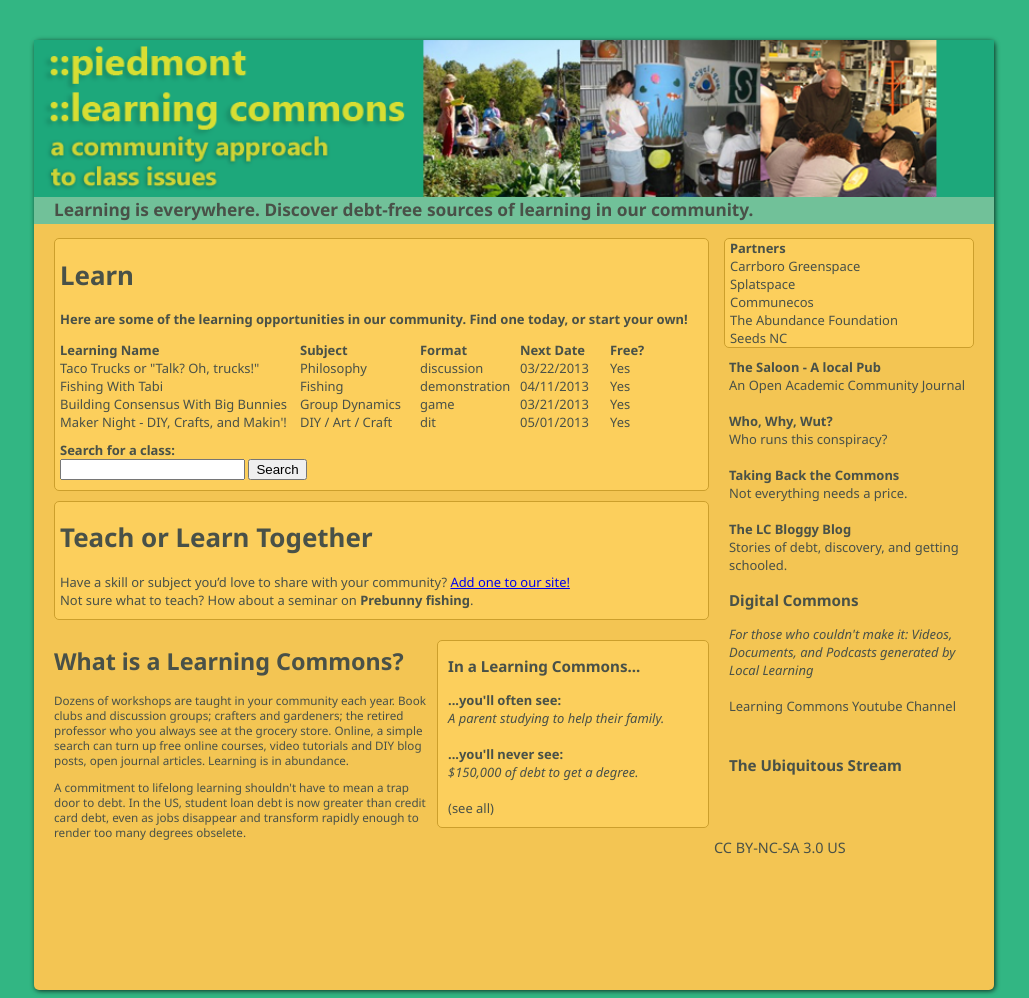
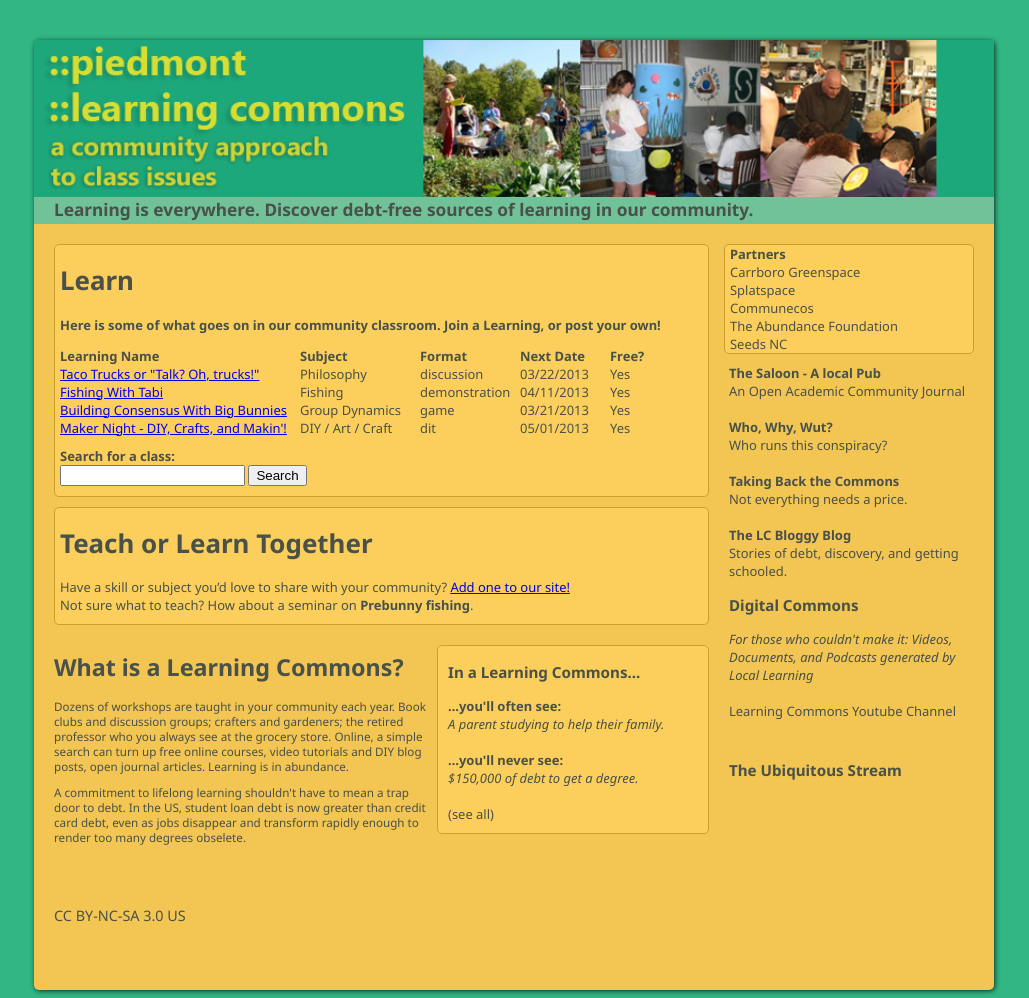
Before and after one commit to mpants/learningcommons, a Django app: page / in a window 1280 px wide. Shown: the whole page, without its empty margins (126-1155 px from the left). Run offline with Django 3.2, Linux system fonts and the light colour scheme; data comes from the database, SQL or seed files in the repository; parts of the project's set-up code (start-up, migrations or seed data) failed here and were passed over.

Commit message:
converted to base template system, added viewlearning, known bug because classurl needs to be added to database

```diff
--- /dev/null
+++ b/learningcommons/templates/base.html
@@ -0,0 +1,49 @@
+<!DOCTYPE html>
+<html lang="en">
+	<head>
+		<meta charset="utf-8" />
+
+		<!-- Always force latest IE rendering engine (even in intranet) & Chrome Frame
+		Remove this if you use the .htaccess -->
+		<meta http-equiv="X-UA-Compatible" content="IE=edge,chrome=1" />
+
+		<title>{% block title %}{% endblock %}</title>
+		<meta name="description" content="" />
+		<meta name="author" content="M.Charlemagne" />
+
+		<meta name="viewport" content="width=device-width; initial-scale=1.0" />
+
+		<!-- Replace favicon.ico & apple-touch-icon.png in the root of your domain and delete these references -->
+		<link rel="shortcut icon" href="/favicon.ico" />
+		<link rel="stylesheet" href="{{ STATIC_URL }}css/style.css" type="text/css" media="screen" />
+		<link href='http://fonts.googleapis.com/css?family=Roboto+Condensed' rel='stylesheet' type='text/css'>
+		<link href='http://fonts.googleapis.com/css?family=Noto+Sans:400,400italic,700,700italic' rel='stylesheet' type='text/css'>
+	</head>
+
+	<body>
+		<div id="wrapper">
+			<header>
+			<div id="header">
+				<div id="logo">
+					<a href="/"><img src="{{ STATIC_URL }}img/piedmont-learning-commons.png" width="100%"/></a>
+				</div>
+
+			</div>
+			<div id="intro-text">
+				<strong>Learning is everywhere.  Discover debt-free sources of learning in our community.</strong>
+			</div>
+			</header>
+			{% block content %}{% endblock %}
+			{% block footer %}
+			<footer>
+				<div id="footer">
+				<p>
+					CC BY-NC-SA 3.0 US
+				</p>
+				</div>
+			</footer>
+			{% endblock %}
+
+		</div>
+	</body>
+</html>
--- a/learningcommons/templates/home.html
+++ b/learningcommons/templates/home.html
@@ -1,77 +1,62 @@
-<!DOCTYPE html>
-<html lang="en">
-	<head>
-		<meta charset="utf-8" />
+{% extends 'base.html' %}
 
-		<!-- Always force latest IE rendering engine (even in intranet) & Chrome Frame
-		Remove this if you use the .htaccess -->
-		<meta http-equiv="X-UA-Compatible" content="IE=edge,chrome=1" />
+{% block title %}Piedmont Learning Commons | A Free Community Approach To Class{% endblock %}
 
-		<title>displayclasses</title>
-		<meta name="description" content="" />
-		<meta name="author" content="M.Charlemagne" />
-
-		<meta name="viewport" content="width=device-width; initial-scale=1.0" />
-
-		<!-- Replace favicon.ico & apple-touch-icon.png in the root of your domain and delete these references -->
-		<link rel="shortcut icon" href="/favicon.ico" />
-		<link rel="stylesheet" href="{{ STATIC_URL }}css/style.css" type="text/css" media="screen" />
-		<link href='http://fonts.googleapis.com/css?family=Roboto+Condensed' rel='stylesheet' type='text/css'>
-		<link href='http://fonts.googleapis.com/css?family=Noto+Sans:400,400italic,700,700italic' rel='stylesheet' type='text/css'>
-	</head>
-
-	<body>
-		<div id="wrapper">
-			<div id="header">
-				<div id="logo">
-					<img src="{{ STATIC_URL }}img/piedmont-learning-commons.png" width="100%"/>
-				</div>
-
-			</div>
-			<div id="intro-text">
-					<strong>Learning is everywhere.  Discover debt-free sources of learning in our community.</strong>
-				</div>
-			<!--
-			<nav>
-				<p>
-					<a href="/">Home</a>
-				</p>
-				<p>
-					<a href="/contact">Contact</a>
-				</p>
-			</nav>
-			-->
+{% block content %}
 <div id="main">
 
 	<div class="classes-listing">
 		<div id="learn-area">
 			<h1>Learn</h1>
-					<p><strong>Here are some of the learning opportunities in our community.  Find one today, or start your own!</strong></p>
+			<p>
+				<strong>Here is some of what goes on in our community classroom.  Join a Learning, or post your own!</strong>
+			</p>
 			<strong>
 			<div class="class-listing">
-					<div class="class-name">Learning Name</div>
-					<div class="class-subject">Subject</div>
-					<div class="class-format">Format</div>
-					<div class="class-nextdate">Next Date</div>
-					<div class="class-isfree">Free?</div>
+				<div class="class-name">
+					Learning Name
 				</div>
-					</strong>
+				<div class="class-subject">
+					Subject
+				</div>
+				<div class="class-format">
+					Format
+				</div>
+				<div class="class-nextdate">
+					Next Date
+				</div>
+				<div class="class-isfree">
+					Free?
+				</div>
+			</div> </strong>
 			{% for class in classes %}
 			<div class="class-listing">
-						<div class="class-name">{{ class }}</div>
-						<div class="class-subject">{{ class.classsubject }}</div>
-						<div class="class-format">{{ class.classformat }}</div>
-						<div class="class-nextdate">{{ class.classnextdate|date:"SHORT_DATE_FORMAT" }}</div>
-						<div class="class-isfree">{{ class.classisfree }}</div>
+				<div class="class-name">
+					<a href='viewlearning/{{ class.classurl }}'>{{ class }}</a>
+				</div>
+				<div class="class-subject">
+					{{ class.classsubject }}
+				</div>
+				<div class="class-format">
+					{{ class.classformat }}
+				</div>
+				<div class="class-nextdate">
+					{{ class.classnextdate|date:"SHORT_DATE_FORMAT" }}
+				</div>
+				<div class="class-isfree">
+					{{ class.classisfree }}
+				</div>
 			</div>
 			<br/>
 			{% endfor %}
 			<div id="search-area">
 				<br/>
-					<strong>Search for a class:</strong><br/>
+				<strong>Search for a class:</strong>
+				<br/>
 				{% if errors %}
 				{% for error in errors %}
-						<br/>{{ error }}
+				<br/>
+				{{ error }}
 				{% endfor %}
 				<br/>
 				{% endif %}
@@ -81,60 +66,88 @@
 		<div id="teach-area">
 			<h1>Teach or Learn Together</h1>
 			Have a skill or subject you’d love to share with your community?
-					<a href="submitlearning/">Add one to our site!</a><br/>
+			<a href="submitlearning/">Add one to our site!</a>
+			<br/>
 
 			Not sure what to teach?  How about a seminar on <strong>{{ suggestion }}</strong>.
 		</div>
 		<div id="about">
 			<h1>What is a Learning Commons?</h1>
-					<p>Dozens of workshops are taught in your community each year.  Book clubs and discussion groups; crafters and gardeners; the retired professor who you always see at the grocery store.  Online, a simple search can turn up free online courses, video tutorials and DIY blog posts, open journal articles.  Learning is in abundance.</p>
-					<p>A commitment to lifelong learning shouldn't have to mean a trap door to debt.  In the US, student loan debt is now greater than credit card debt, even as jobs disappear and transform rapidly enough to render too many degrees obselete.</p>
+			<p>
+				Dozens of workshops are taught in your community each year.  Book clubs and discussion groups; crafters and gardeners; the retired professor who you always see at the grocery store.  Online, a simple search can turn up free online courses, video tutorials and DIY blog posts, open journal articles.  Learning is in abundance.
+			</p>
+			<p>
+				A commitment to lifelong learning shouldn't have to mean a trap door to debt.  In the US, student loan debt is now greater than credit card debt, even as jobs disappear and transform rapidly enough to render too many degrees obselete.
+			</p>
 		</div>
 		<div id="likely-never-see">
 			<h3>In a Learning Commons...</h3>
 			<div id="likely-see">
-						<strong>...you'll often see:</strong><br/>
-						<em>{{ likely }}</em><br/><br/>
+				<strong>...you'll often see:</strong>
+				<br/>
+				<em>{{ likely }}</em>
+				<br/>
+				<br/>
 			</div>
 			<div id="never-see">
-						<strong>...you'll never see:</strong><br/>
-						<em>{{ never }}</em><br/><br/>(see all)<br/>
+				<strong>...you'll never see:</strong>
+				<br/>
+				<em>{{ never }}</em>
+				<br/>
+				<br/>
+				(see all)
+				<br/>
 			</div>
 		</div>
 	</div>
 	<div id="sidebar">
 		<div id="partners">
-						<strong>Partners</strong><br/>
-						Carrboro Greenspace<br/>
-						Splatspace<br/>
-						Communecos<br/>
-						The Abundance Foundation<br/>
-						Seeds NC<br/>
+			<strong>Partners</strong>
+			<br/>
+			Carrboro Greenspace
+			<br/>
+			Splatspace
+			<br/>
+			Communecos
+			<br/>
+			The Abundance Foundation
+			<br/>
+			Seeds NC
+			<br/>
 		</div>
 
 		<div id="nav">
-						<strong>The Saloon - A local Pub</strong><br/>
-						An Open Academic Community Journal<br/>
+			<strong>The Saloon - A local Pub</strong>
 			<br/>
-						<strong>Who, Why, Wut?</strong><br/>
-						Who runs this conspiracy?<br/><br/>
-						<strong>Taking Back the Commons</strong><br/>
-						Not everything needs a price.</br><br/>
-						<strong>The LC Bloggy Blog</strong><br/>
-						Stories of debt, discovery, and getting schooled.<br/>
+			An Open Academic Community Journal
+			<br/>
+			<br/>
+			<strong>Who, Why, Wut?</strong>
+			<br/>
+			Who runs this conspiracy?
+			<br/>
+			<br/>
+			<strong>Taking Back the Commons</strong>
+			<br/>
+			Not everything needs a price.</br>
+			<br/>
+			<strong>The LC Bloggy Blog</strong>
+			<br/>
+			Stories of debt, discovery, and getting schooled.
+			<br/>
 		</div>
 		<div id="digital-commons">
 			<h3>Digital Commons</h3>
-						<em>For those who couldn't make it: Videos, Documents, and Podcasts generated by Local Learning</em><br/><br/>
-						Learning Commons Youtube Channel<br/>
+			<em>For those who couldn't make it: Videos, Documents, and Podcasts generated by Local Learning</em>
+			<br/>
+			<br/>
+			Learning Commons Youtube Channel
+			<br/>
 		</div>
 		<div id="feed">
 			<h3>The Ubiquitous Stream</h3>
 		</div>
 	</div>
 
-			{% include 'includes/footer.html' %}
 </div>
-		</div>
-	</body>
-</html>
+{% endblock %}
--- a/learningcommons/templates/includes/footer.html
+++ /dev/null
@@ -1,5 +0,0 @@
-<footer>
-				<p>
-					CC BY-NC-SA 3.0 US
-				</p>
-</footer>
--- /dev/null
+++ b/learningcommons/templates/viewlearning.html
@@ -0,0 +1 @@
+{% extends 'base.html' %}
--- a/learningcommons/urls.py
+++ b/learningcommons/urls.py
@@ -10,6 +10,7 @@ urlpatterns = patterns('',
     url(r'^admin/', include(admin.site.urls)),
     url(r'^$', 'ourschool.views.home', name='home'),
     url(r'^test/', 'ourschool.views.test', name='test'),
+    url(r'^viewlearning/', 'ourschool.views.viewlearning',name='viewlearning'),
     url(r'^search/$','ourschool.views.search',name='search'),
     url(r'^submitlearning/$','ourschool.views.submitlearning',name='submitlearning'),
     url(r'^submittedlearning','ourschool.views.submitted',name='submitted'),
--- a/ourschool/static/css/style.css
+++ b/ourschool/static/css/style.css
@@ -10,7 +10,7 @@ body {
 	margin-right: auto;
 	margin-top: 40px;
 	background: #f3c553;
-	height: 950px;
+	min-height: 950px;
 	border-radius: 5px 5px 5px 5px;
 	-moz-border-radius: 5px 5px 5px 5px;
 	-webkit-border-radius: 5px 5px 5px 5px;
@@ -29,15 +29,10 @@ body {
 	width: 100%;
 }
 
-#about {
-	font-size: .9em;
+#footer {
 	clear: both;
-	width: 383px;
-	float: left;
-}
-#main {
-	margin-left: 20px;
-	margin-right: 20px;
+	width: 100%;
+	padding: 20px;
 }
 
 #intro-text {
@@ -48,49 +43,15 @@ body {
 	padding-bottom: 3px;
 }
 
-#sidebar {
-	width: 250px;
-	height: 600px;
-	float: left;
-	font-size: .9em;
-	margin-left: 10px;
+#main {
+	margin-left: 20px;
+	margin-right: 20px;
 }
 
-#likely-never-see {
-	float: left;
-	width: 250px;
-	border-radius: 5px 5px 5px 5px;
-	-moz-border-radius: 5px 5px 5px 5px;
-	-webkit-border-radius: 5px 5px 5px 5px;
-	border: 1px solid #cC9F2C;
-	padding-left: 10px;
-	padding-right:10px;
-	margin-top: 10px;
-	background: #fCcF5C;
-	padding-bottom:10px;
+#main-fullwidth {
+	margin:20px;
 }
 
-#nav {
-	margin-top: 10px;
-	padding-left:5px;
-}
-
-#digital-commons {
-	height: 150px;
-	padding-left:5px;
-}
-
-#search-area {
-	margin-top: 10px;
-}
-#partners {
-	border-radius: 5px 5px 5px 5px;
-	-moz-border-radius: 5px 5px 5px 5px;
-	-webkit-border-radius: 5px 5px 5px 5px;
-	border: 1px solid #cC9F2C;
-	padding-left: 5px;
-	background: #fCcF5C;
-}
 #learn-area {
 	border-radius: 5px 5px 5px 5px;
 	-moz-border-radius: 5px 5px 5px 5px;
@@ -100,8 +61,10 @@ body {
 	padding-right: 5px;
 	padding-left: 5px;
 	margin-bottom: 10px;
+	margin-top: 20px;
 	background: #fCcF5C;
 }
+
 #teach-area {
 
 	background: #fCcF5C;
@@ -116,10 +79,68 @@ body {
 	margin-bottom: 10px;
 }
 
+#search-area {
+	margin-top: 10px;
+}
+
+#about {
+	font-size: .9em;
+	clear: both;
+	width: 383px;
+	float: left;
+}
+
+#likely-never-see {
+	float: left;
+	width: 250px;
+	border-radius: 5px 5px 5px 5px;
+	-moz-border-radius: 5px 5px 5px 5px;
+	-webkit-border-radius: 5px 5px 5px 5px;
+	border: 1px solid #cC9F2C;
+	padding-left: 10px;
+	padding-right: 10px;
+	margin-top: 10px;
+	background: #fCcF5C;
+	padding-bottom: 10px;
+}
+
+/* sidebar blocks */
+
+#sidebar {
+	width: 250px;
+	height: 600px;
+	float: left;
+	font-size: .9em;
+	margin-left: 10px;
+	margin-top: 20px;
+}
+
+#nav {
+	margin-top: 10px;
+	padding-left: 5px;
+}
+
+#digital-commons {
+	height: 150px;
+	padding-left: 5px;
+}
+
+#partners {
+	border-radius: 5px 5px 5px 5px;
+	-moz-border-radius: 5px 5px 5px 5px;
+	-webkit-border-radius: 5px 5px 5px 5px;
+	border: 1px solid #cC9F2C;
+	padding-left: 5px;
+	background: #fCcF5C;
+}
+
 #feed {
 	height: 100px;
-	padding-left:5px;
+	padding-left: 5px;
 }
+
+/* class listings */
+
 .class-listing {
 	width: 670px;
 }
--- a/ourschool/views.py
+++ b/ourschool/views.py
@@ -2,6 +2,7 @@
 from django.http import HttpResponse, HttpResponseRedirect
 from django.template.loader import get_template
 from django.template import Context, Template, RequestContext
+from django.template.defaultfilters import slugify
 from django.shortcuts import render_to_response
 from models import source
 from forms import addlearning, sourceform
@@ -45,6 +46,13 @@ def submitlearning(request):
     form = sourceform(initial={'host': 'Community Member'})
   return render_to_response('submitlearning.html', {'form': form}, RequestContext(request))
 
+def viewlearning(request):
+  #View a Learning's details
+  learningrequest = request.path[14:]
+  #learning = source.objects.get(classurl__iexact=learningrequest)
+  #learning = source.objects.get(classslug=learningrequest)
+  return HttpResponse('Welcome to page %s' % learningrequest)
+
 
 def home(request):
   #Home page
@@ -59,7 +67,7 @@ def home(request):
     else:
       #render search results page
       sources = source.objects.filter(classtitle__icontains=q)
-      return render_to_response('search_results.html', {'sources': sources, 'query': q})
+      return render_to_response('search_results.html', {'sources': sources, 'query': q}, RequestContext(request))
   #return home page, with or without errors
   classes = source.objects.all()
   likely = getLikely()
```
Also changed, not shown: learningcommons/templates/includes/home.html (deleted, +0 -88 lines), learningcommons/templates/search_results.html (+7 -31 lines), learningcommons/templates/submitlearning.html (+6 -31 lines), ourschool/models.py (+14 -1 lines). Lines whose indentation alone changed are shown as unchanged.
